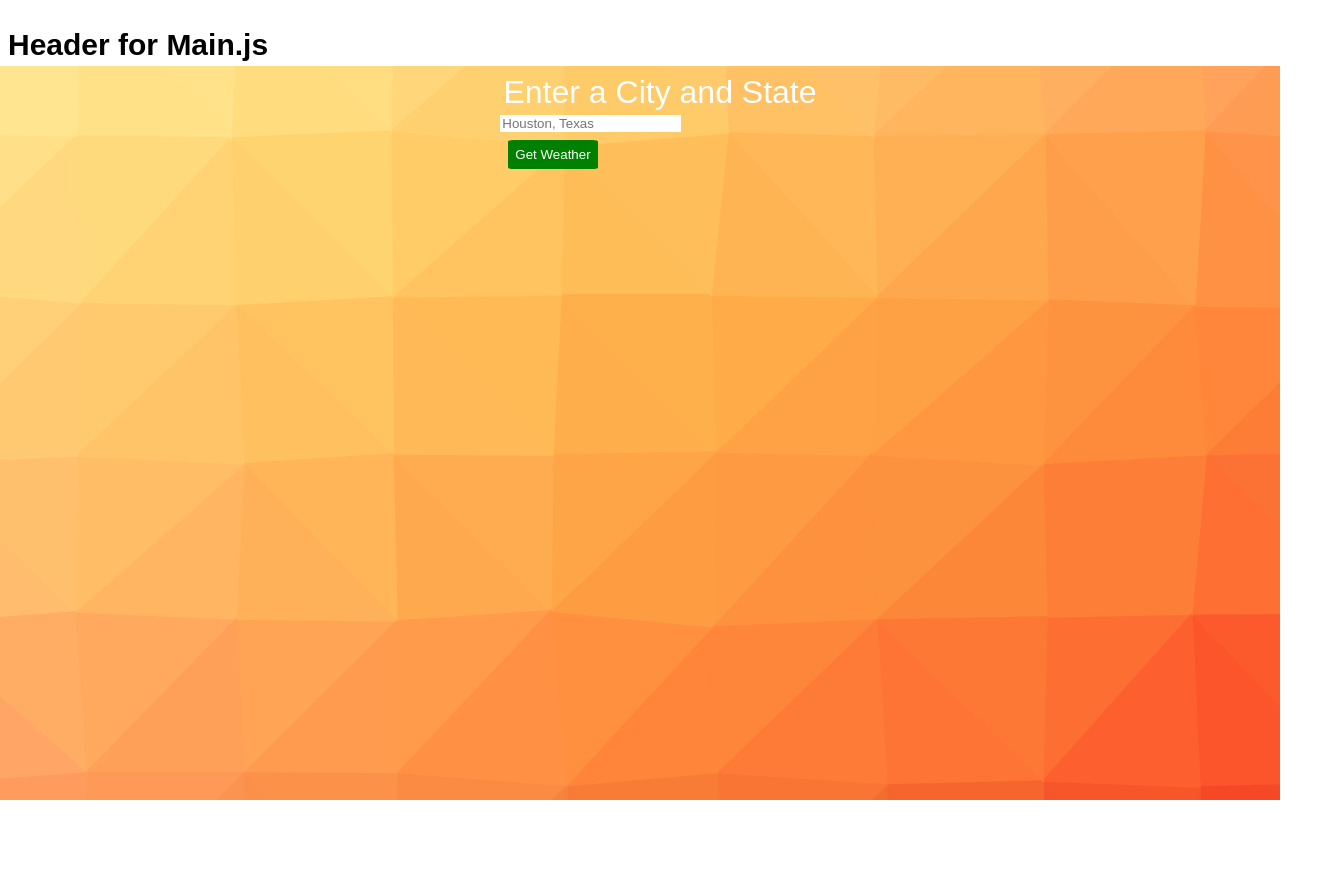
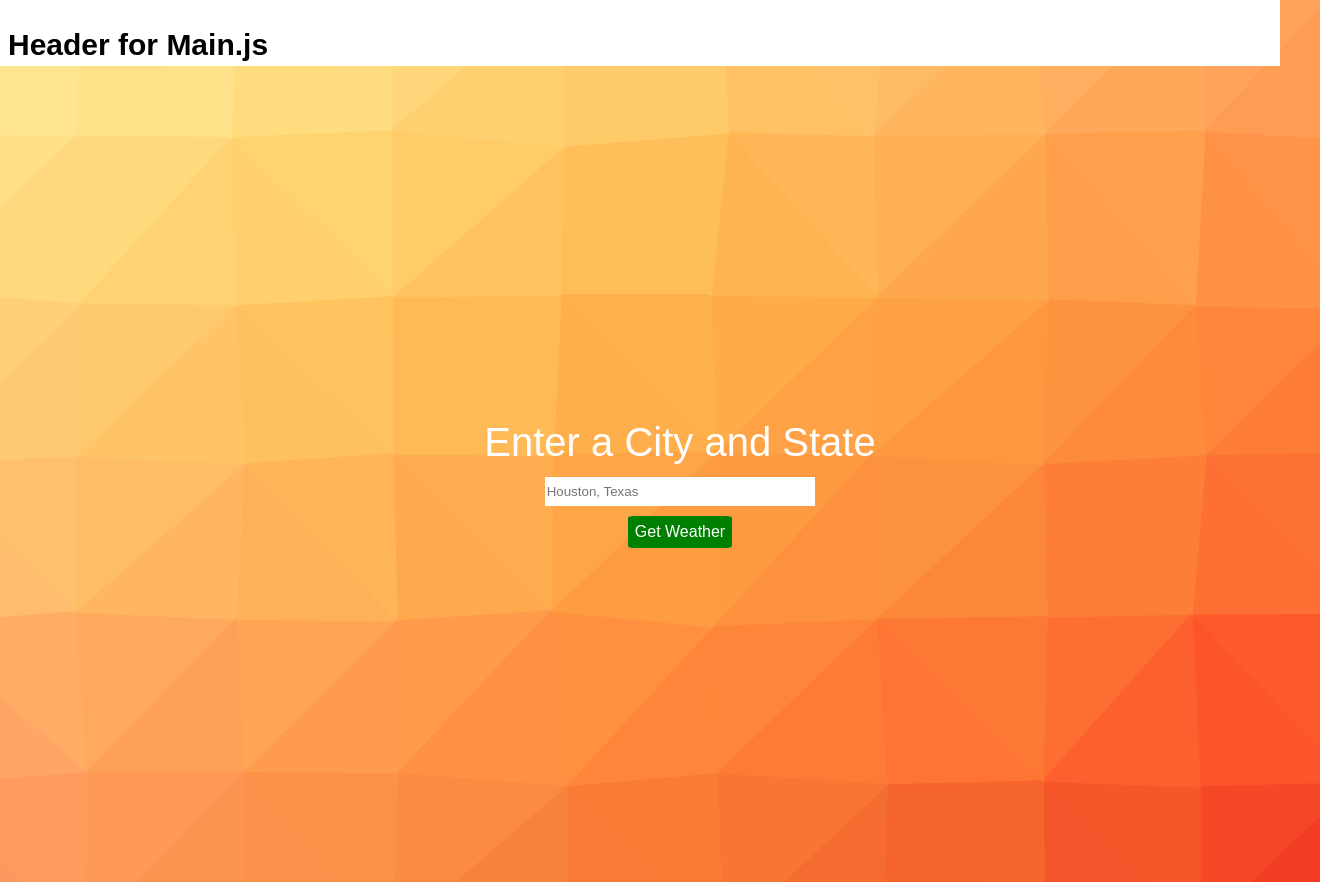
Before and after one commit to DoubleB123/weather-app-practice, a React (Create React App) app: page / in a window 1280 px wide. Shown: the whole page, 1320 px wide, since content can reach past the window. Before the commit the page ends 800 px from the top, so only its background shows below. Built offline with nearby package versions, Linux system fonts and the light colour scheme.

Commit message:
step 2 complete

```diff
--- a/src/components/CityInput.js
+++ b/src/components/CityInput.js
@@ -4,7 +4,7 @@ import './styles/styles.css'
 class CityInput extends React.Component {
   render() {
     return (
-      <div className='city-input-container'>
+      <div>
         <ul className='city-input-list'>
           <li>
             <h3 className='city-input-header'>Enter a City and State</h3>
--- a/src/components/Header.js
+++ b/src/components/Header.js
@@ -3,9 +3,11 @@ import './styles/styles.css'
 
 function Header(){
   return (
+    <div>
       <header className="main-header">
         <h1 className="main-title">Header for Main.js</h1>
       </header>
+    </div>
   );
 }
 
--- a/src/components/styles/styles.css
+++ b/src/components/styles/styles.css
@@ -9,37 +9,40 @@
   font-size: 30px;
 }
 
-.city-input-container{
+.city-input-list {
+  position: absolute;
+  width: 100%;
+  height: 100%;
   display: flex;
   flex-direction: column;
   justify-content: center;
   align-items: center;
+  list-style-type: none;
 }
 
-.city-input-list {
-  list-style-type: none;
-  margin: 5px;
-  align-items: center;
+li {
+  margin: .3em;
 }
-
 .city-input-header{
   color: white;
   font-weight: 100;
-  font-size: 2em;
-  margin: .1em;
+  font-size: 2.5rem;
+  margin: .08em;
 }
 
 .city-input-input {
+  height: 2em;
+  width: 20em;
   border-width: 0;
 }
 
 .city-input-button {
   background-color: green;
   color: white;
+  font-size: 1em;
   border-style: solid;
   border-width: .15em;
   border-radius: 6%;
   border-color: green;
   padding: 5px;
-  margin: .6em;
 }
--- a/src/index.css
+++ b/src/index.css
@@ -1,6 +1,13 @@
+html {
+  margin: 0;
+  height: 100%;
+}
+
 body {
+  overflow: hidden;
   margin: 0;
   padding: 0;
+  height: 100%;
   font-family: sans-serif;
   background-image: url('./components/images/pattern.svg');
 }
```
